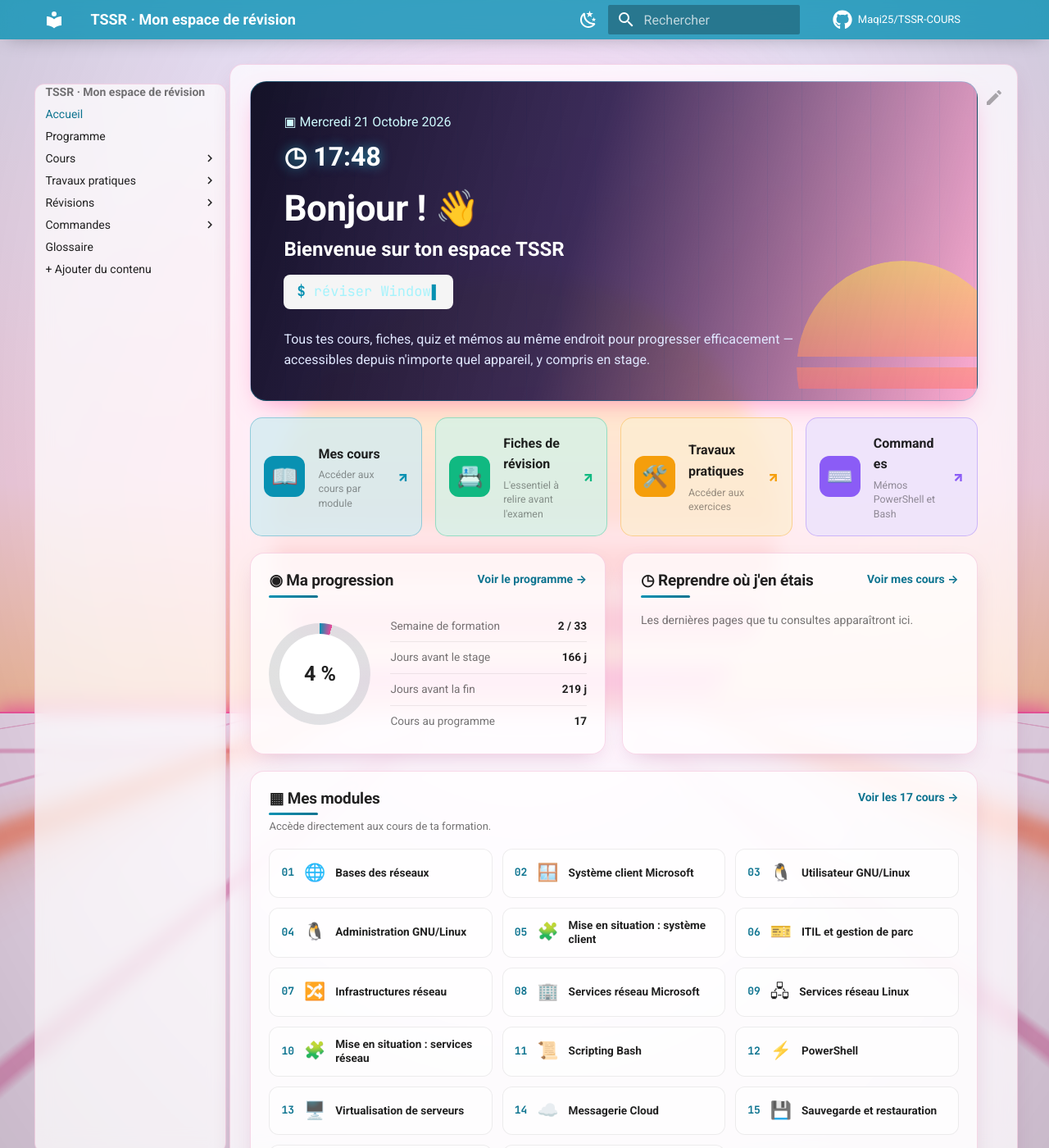
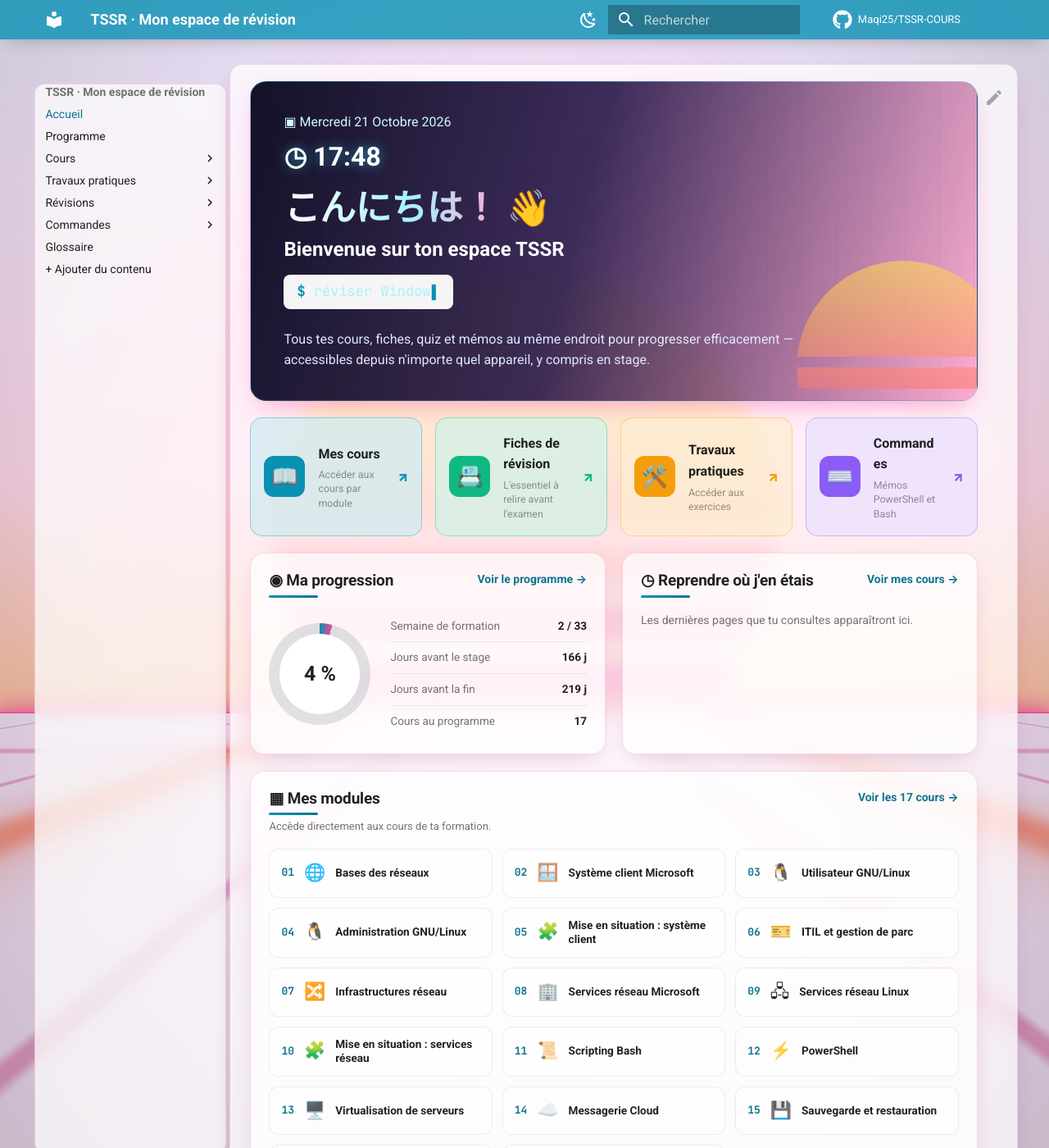
Before and after one commit to Maqi25/TSSR-COURS, an MkDocs documentation site: the page built from docs/index.md, in a window 1280 px wide and 1400 px high. Shown: the whole window at 82% size. Built offline with MkDocs 1.6.1 and Material for MkDocs 9.7.7, drawn with Linux system fonts in a browser that asks for light colours; comment, search, counter and statistics services are not loaded.

Commit message:
Accueil : salutation animée en français, japonais, chinois et anglais
Bonjour/Bonsoir selon l'heure, qui sort vers la gauche et revient par
la droite toutes les 3,5 s ; la main 👋 fait coucou.

Co-Authored-By: Claude Opus 5.5 <noreply@anthropic.com>

```diff
--- a/docs/index.md
+++ b/docs/index.md
@@ -9,7 +9,7 @@ hide:
 <section class="tssr-home-hero">
   <div class="tssr-home-date" data-home-date>&nbsp;</div>
   <div class="tssr-home-clock" data-home-clock>&nbsp;</div>
-  <h1 class="tssr-home-title"><span data-home-greeting>Bonjour</span> ! 👋</h1>
+  <h1 class="tssr-home-title"><span class="tssr-greet" data-home-greeting>Bonjour !</span> <span class="tssr-home-wave">👋</span></h1>
   <p class="tssr-home-subtitle">Bienvenue sur ton espace TSSR</p>
   <p class="tssr-hero-typing"><span class="tssr-prompt">$</span> réviser <span class="tssr-typing" data-words="les réseaux|Windows Server|Linux et Bash|PowerShell|Active Directory|la virtualisation|la sécurité">les réseaux</span></p>
   <p class="tssr-home-lead">Tous tes cours, fiches, quiz et mémos au même endroit pour progresser efficacement — accessibles depuis n'importe quel appareil, y compris en stage.</p>
--- a/docs/javascripts/home.js
+++ b/docs/javascripts/home.js
@@ -52,7 +52,6 @@
     var now = new Date();
     var date = document.querySelector("[data-home-date]");
     var clock = document.querySelector("[data-home-clock]");
-    var greet = document.querySelector("[data-home-greeting]");
     if (date) {
       date.textContent = "▣ " + now.toLocaleDateString("fr-FR", {
         weekday: "long", day: "numeric", month: "long", year: "numeric",
@@ -61,7 +60,44 @@
     if (clock) {
       clock.textContent = "◷ " + now.toLocaleTimeString("fr-FR", { hour: "2-digit", minute: "2-digit" });
     }
-    if (greet) greet.textContent = now.getHours() >= 18 || now.getHours() < 5 ? "Bonsoir" : "Bonjour";
+  }
+
+  // Salutation qui défile : français → japonais → chinois → anglais.
+  // Bonjour la journée, bonsoir à partir de 18 h (et jusqu'à 5 h).
+  var GREETINGS = [
+    { lang: "fr", day: "Bonjour !", evening: "Bonsoir !" },
+    { lang: "ja", day: "こんにちは！", evening: "こんばんは！" },
+    { lang: "zh", day: "你好！", evening: "晚上好！" },
+    { lang: "en", day: "Hello!", evening: "Good evening!" },
+  ];
+  var GREET_DELAY = 3500;   // temps d'affichage de chaque langue (ms)
+  var GREET_SWAP = 450;     // durée de l'animation de sortie (ms), voir home.css
+
+  function greetingText(i) {
+    var h = new Date().getHours();
+    var g = GREETINGS[i];
+    return h >= 18 || h < 5 ? g.evening : g.day;
+  }
+
+  function setupGreeting() {
+    var el = document.querySelector("[data-home-greeting]");
+    if (!el) return;
+    var i = 0;
+    el.textContent = greetingText(i);
+    el.lang = GREETINGS[i].lang;
+
+    setInterval(function () {
+      el.classList.remove("is-in");
+      el.classList.add("is-out");
+      setTimeout(function () {
+        i = (i + 1) % GREETINGS.length;
+        el.textContent = greetingText(i);
+        el.lang = GREETINGS[i].lang;
+        el.classList.remove("is-out");
+        void el.offsetWidth;          // relance l'animation d'entrée
+        el.classList.add("is-in");
+      }, GREET_SWAP);
+    }, GREET_DELAY);
   }
 
   function updateProgress() {
@@ -136,6 +172,7 @@
     if (!document.querySelector(".tssr-home")) return;
     updateClock();
     setInterval(updateClock, 15000);
+    setupGreeting();
     updateProgress();
     renderRecent();
   });
--- a/docs/stylesheets/home.css
+++ b/docs/stylesheets/home.css
@@ -94,6 +94,44 @@
 
 .md-typeset .tssr-home-title::before {
   content: none;
+}
+
+/* Salutation multilingue (home.js) : sort vers la gauche, revient par la droite */
+.md-typeset .tssr-greet {
+  display: inline-block;
+  background: linear-gradient(90deg, #ffffff, #a5f3fc 60%, #f9a8d4);
+  -webkit-background-clip: text;
+          background-clip: text;
+  color: transparent;
+}
+
+.md-typeset .tssr-greet.is-out {
+  animation: tssr-greet-out 0.45s ease-in forwards;
+}
+
+.md-typeset .tssr-greet.is-in {
+  animation: tssr-greet-in 0.55s cubic-bezier(0.2, 0.8, 0.2, 1.2);
+}
+
+.md-typeset .tssr-home-wave {
+  display: inline-block;
+  transform-origin: 70% 70%;
+  animation: tssr-wave 3.5s ease-in-out infinite;
+}
+
+@keyframes tssr-greet-out {
+  to { opacity: 0; transform: translateX(-2.5rem) skewX(-8deg); filter: blur(6px); }
+}
+
+@keyframes tssr-greet-in {
+  from { opacity: 0; transform: translateX(2.5rem) skewX(8deg); filter: blur(6px); }
+  to   { opacity: 1; transform: none; filter: none; }
+}
+
+@keyframes tssr-wave {
+  0%, 60%, 100% { transform: rotate(0deg); }
+  10%, 30%      { transform: rotate(14deg); }
+  20%, 40%      { transform: rotate(-8deg); }
 }
 
 .md-typeset .tssr-home-subtitle {
```
